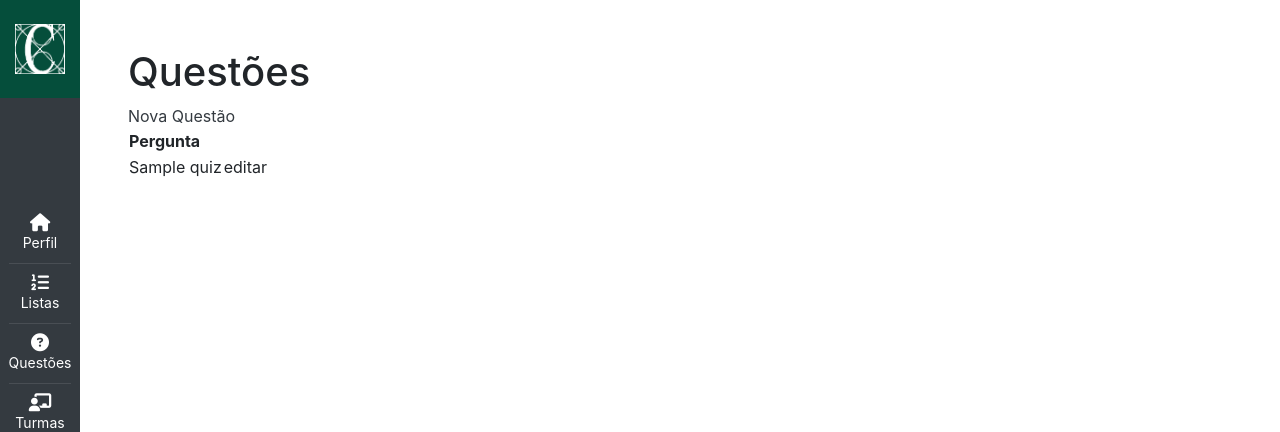
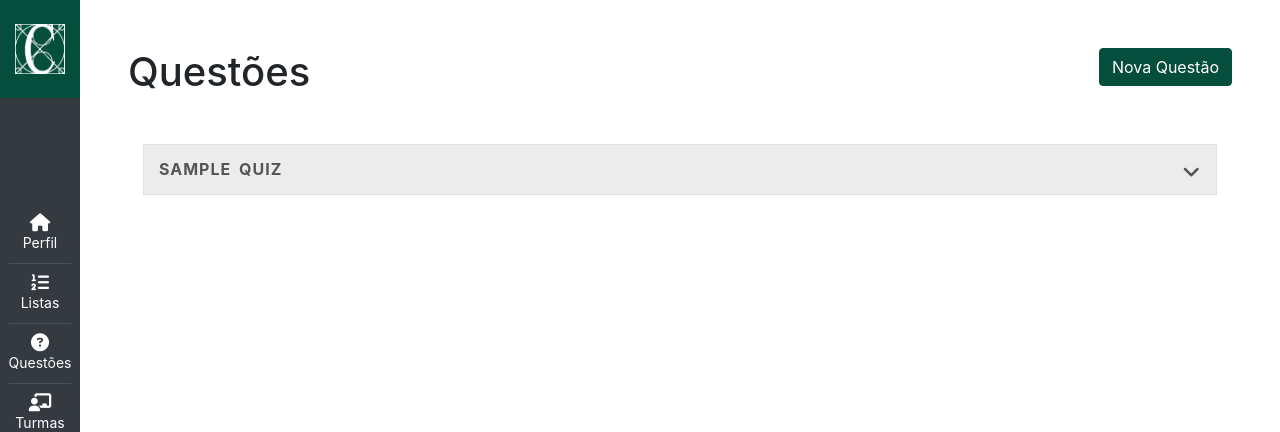
Before and after one commit to GeovanaRamos/chausant, a Django app: page /questionnaire/quiz in a window 1280 px wide. Shown: the top 432 px of the page. Run offline with Django 3.2, Linux system fonts and the light colour scheme; tables that the repository leaves empty hold one stand-in row (values such as "Sample post"); some libraries are stand-ins or nearby versions.

Commit message:
Added template to quiz list

```diff
--- a/web/templates/questionnaire/quiz_list.html
+++ b/web/templates/questionnaire/quiz_list.html
@@ -1,29 +1,94 @@
 {% extends "core/base.html" %}
 
+{% block css %}
+
+<style>
+  .panel-heading {
+    padding: 0;
+    border: 0;
+  }
+
+  .panel-title>a,
+  .panel-title>a:active {
+    display: block;
+    padding: 15px;
+    color: #555;
+    font-size: 16px;
+    font-weight: bold;
+    text-transform: uppercase;
+    letter-spacing: 1px;
+    word-spacing: 3px;
+    text-decoration: none;
+  }
+
+  .panel-heading a:before {
+    font-family: FontAwesome;
+    content: "\f107";
+    float: right;
+    font-size: 20px;
+  }
+
+  .panel-title  {
+    background-color: rgb(236, 236, 236);
+  }
+
+</style>
+
+{% endblock  %}
+
 {% block content %}
-<h1>Questões</h1>
-<a href="{% url 'quiz_create' %}">Nova Questão</a>
+<a class="btn btn-primary float-right" href="{% url 'quiz_create' %}">Nova Questão</a>
+<h1 class="mb-5">Questões</h1>
 
-<table>
+<div class="container">
+  {% for quiz in object_list %}
+  <div class="wrapper center-block">
+    <div class="panel-group" id="accordion" role="tablist" aria-multiselectable="true">
+      <div class="panel panel-default">
+        <div class="panel-heading active" role="tab" id="headingOne">
+          <h4 class="panel-title border">
+            <a role="button" data-toggle="collapse" data-parent="#accordion" href="#collapse-{{quiz.pk}}"
+              aria-expanded="false" aria-controls="collapseOne" id="accordion-toggle">
+              {{quiz.title}}
+            </a>
+          </h4>
+        </div>
+        <div id="collapse-{{quiz.pk}}" class="panel-collapse collapse in" role="tabpanel" aria-labelledby="headingOne">
+          <div class="row panel-body ml-3">
+            <div class="col-11">
+              {{quiz.question}}<br>
 
-  <thead>
-    <tr>
-    <th>Pergunta</th>
-    </tr>
-  </thead>
+              {% for alternative in quiz.alternative_set.all %}
+                {% if alternative.is_answer %}
+                  <i class="fas fa-check" style="color: var(--primary);"></i>
+                {% else %}
+                  <i class="fas fa-times ml-1"></i>
+                {% endif %}
+                {{alternative.text}}<br>
+              {% endfor %}
+            </div>
+            <div class="col">
+              <i class="fas fa-trash float-right mr-3 mt-3"></i>
+            </div>
 
-  <tbody>
-    {% for quiz in object_list %}
-      <tr>
-        <td>{{ quiz.question }}</td>
-        <td>
-          editar
-        </td>
-      </tr>
-
-    {% endfor %}
-  </tbody>
-
-</table>
+          </div>
+        </div>
+      </div>
+    </div>
+  </div>
+  {% endfor %}
+</div>
 
 {% endblock %}
+
+{% block js %}
+<script>
+  $('.panel-collapse').on('show.bs.collapse', function () {
+    $(this).siblings('.panel-heading').addClass('active');
+  });
+
+  $('.panel-collapse').on('hide.bs.collapse', function () {
+    $(this).siblings('.panel-heading').removeClass('active');
+  });
+</script>
+{% endblock %}
```
